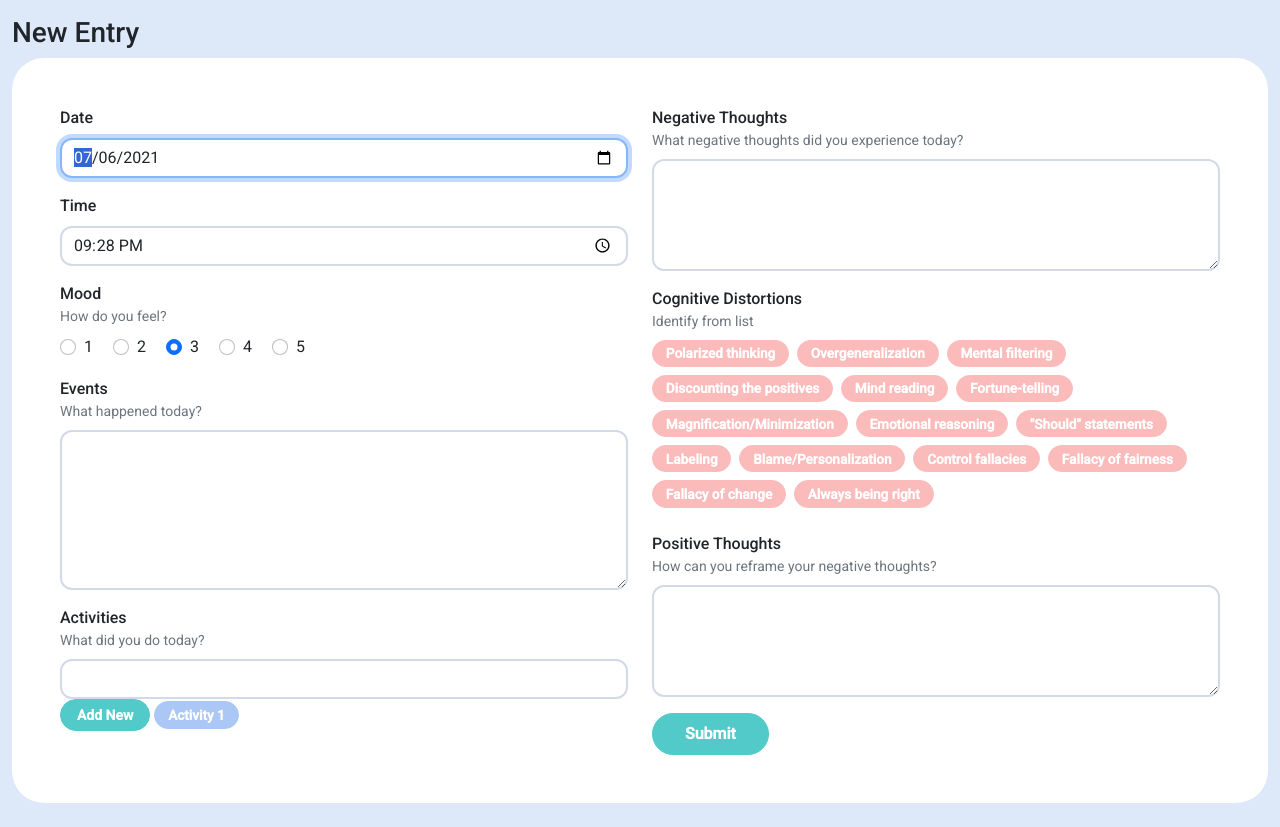
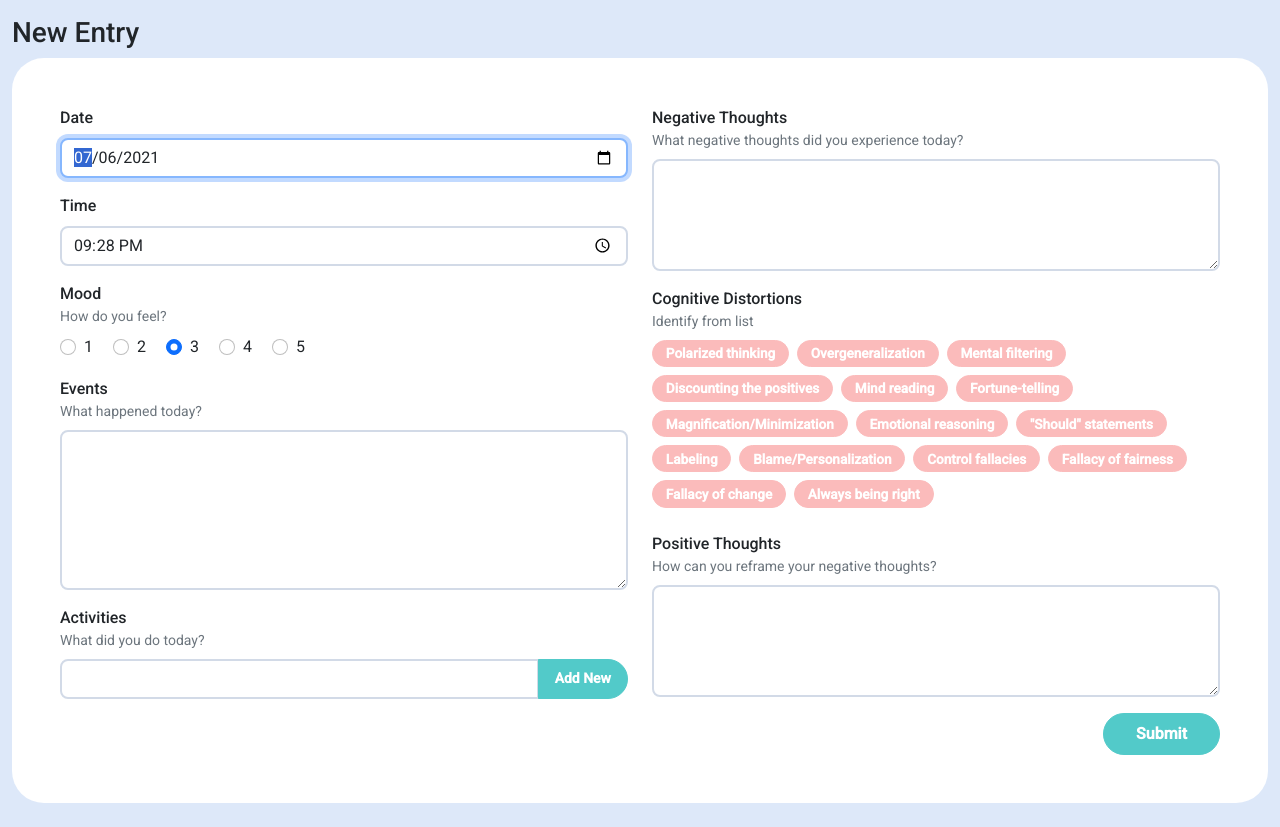
Before and after one commit to MitulMistry/journal-tool, a Django app: page /entries/new in a window 1280 px wide. Shown: the part 63-890 px from the top of the page. Run offline with Django 3.2, Linux system fonts and the light colour scheme; the visitor is signed in with stand-in values (Sample User, id 1); data comes from the database, SQL or seed files in the repository; data that the repository does not hold is empty; some libraries are stand-ins or nearby versions.

Commit message:
Implement add activity functionality into new entry form

```diff
--- a/journal/static/journal/styles.css
+++ b/journal/static/journal/styles.css
@@ -49,7 +49,7 @@ body {
 .form-control {
 	/* border: 2px solid #ced4da; */
     border: 2px solid #d2dae7;
-	border-radius: .75rem;
+	border-radius: .5rem;
 }
 
 .form-label {
@@ -132,10 +132,12 @@ body {
     color: #fff;
     font-size: .85rem;
     border-radius: 50rem;
-    padding: .2rem .8rem;
+    padding: .15rem .8rem;
     background-color: #abc7f5;
     border-color: #abc7f5;
     font-weight: 700;
+    margin-bottom: .5rem;
+    margin-right: .25rem;
 }
 
 .btn-activity:hover {
@@ -157,6 +159,10 @@ body {
 	box-shadow: 0 0 0 .25rem rgba(156, 194, 255, 0.5);
 }
 
+.activities-div {
+    margin-top: .75rem;
+}
+
 /* Tooltip */
 .tooltip-inner {
     background-color: #0f6af1;
--- a/journal/templates/journal/new_entry.html
+++ b/journal/templates/journal/new_entry.html
@@ -46,14 +46,21 @@
                         <div id="eventsHelp" class="form-text2">What happened today?</div>
                         <textarea class="form-control" name="events" rows="6"></textarea>
                     </div>
-                    <div class="mb-3">
+                    <div class="mb-3" id="activities-div">
                         <label for="activities" class="form-label2">Activities</label>
                         <div id="activitiesHelp" class="form-text2">What did you do today?</div>
-                        <input class="form-control" autofocus type="text" name="activities">
-                        <button type="button" class="btn btn-primary btn-sm" id="add-activity-btn">Add New</button>
 
-                        <input type="checkbox" class="btn-check" id="btn-activity-1" autocomplete="off">
-                        <label class="btn btn-activity btn-sm" for="btn-activity-1">Activity 1</label>
+                        <div class="input-group">
+                            <input class="form-control" type="text" id="add-activity-form" name="activities">
+                            <button type="button" class="btn btn-primary btn-sm" id="add-activity-btn">Add New</button>
+                        </div>
+
+                        <div class="activities-div">
+                            {% for activity in activities %}
+                                <input type="checkbox" class="btn-check" id="btn-activity-{{ activity.id }}" autocomplete="off">
+                                <label class="btn btn-activity btn-sm" for="btn-activity-{{ activity.id }}">{{ activity.name.capitalize }}</label>
+                            {% endfor %}
+                        </div>
                     </div>
                 </div>
                 <div class="col">
@@ -76,7 +83,9 @@
                         <div id="positiveHelp" class="form-text2">How can you reframe your negative thoughts?</div>
                         <textarea class="form-control" name="positive_thoughts" rows="4"></textarea>
                     </div>
-                    <input class="btn btn-primary" type="submit" value="Submit">
+                    <div class="float-end">
+                        <input class="btn btn-primary" type="submit" value="Submit">
+                    </div>
                 </div>
             </div>
         </form>
--- a/journal/views.py
+++ b/journal/views.py
@@ -1,9 +1,12 @@
+import json
 from django.contrib.auth import authenticate, login, logout
 from django.contrib.auth.decorators import login_required
 from django.db import IntegrityError
 from django.http import HttpResponse, HttpResponseRedirect
+from django.http.response import JsonResponse
 from django.shortcuts import render
 from django.urls import reverse
+from django.views.decorators.csrf import csrf_exempt
 
 from .models import User, Entry, Activity, Distortion
 
@@ -118,6 +121,7 @@ def new_entry(request):
 
     else:
         return render(request, "journal/new_entry.html", {
+            "activities": request.user.activities.all(),
             "distortions": Distortion.objects.all()
         })
 
@@ -149,13 +153,35 @@ def distortions(request):
     return render(request, "journal/distortions.html")
 
 
+@csrf_exempt
 @login_required
 def new_activity(request):
     if request.method == "POST":
-        pass
+
+        # Load data from request
+        data = json.loads(request.body)
+        if data.get("name") is not None:
+            name = data["name"]
+
+        # Check if activity name already exists
+        activity = request.user.activities.all().filter(name=name.lower())
+        if activity.exists():
+            return JsonResponse({
+                "error": "Activity already exists."
+            }, status=400)
+
+        activity = Activity(user=request.user,name=name.lower())
+        activity.save()
+
+        return JsonResponse({
+            "id": activity.id,
+            "name": activity.name
+        })
 
     else:
-        pass
+        return JsonResponse({
+            "error": "POST request required."
+        }, status=400)
 
 
 @login_required
```
Also changed, not shown: journal/static/journal/new_entry.js (+43 -0 lines).
